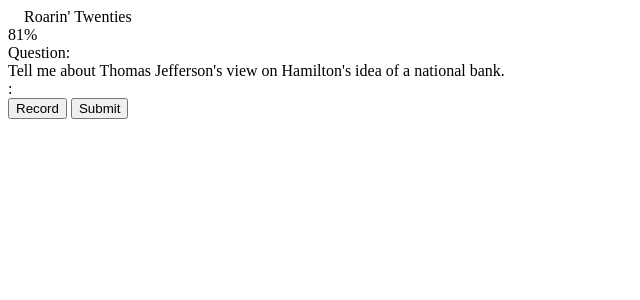
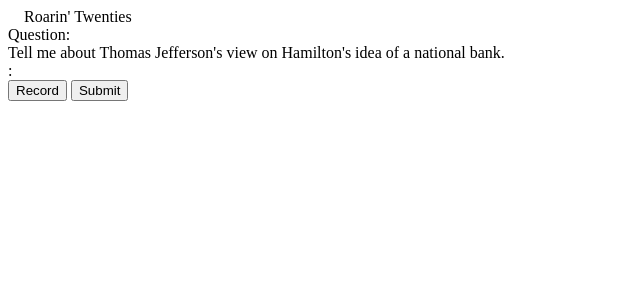
Before and after one commit to bhairavmehta95/Project-Chronicle, a Django app: template speech/templates/speech.html in a window 1280 px wide. Shown: the top 300 px of the page, without its empty margins (0-640 px from the left). Run offline with Django 3.2, Linux system fonts and the light colour scheme; the template is opened without the code that fills it, so the values that code supplies are empty; some libraries are stand-ins or nearby versions.

Commit message:
fix speech.html

```diff
--- a/speech/templates/speech.html
+++ b/speech/templates/speech.html
@@ -2,7 +2,7 @@
 <html >
   <head>
     <meta charset="UTF-8">
-    <title>Bhairav </title>
+    <title>Q/R Page With Speech</title>
 
 
 
@@ -19,27 +19,27 @@
     <div id="mainHeader" class="rounded-border shadow2">
   <div class="hover-lighten header-wrapper">
     <span id="subjectLink" style="margin-left:1em;">Roarin' Twenties</span>
-    <div id="progressBar" class="rounded-border shadow3">
+    <!--<div id="progressBar" class="rounded-border shadow3">
       <div id="progressNumber">81%</div>
       <div class="progressIndicator"></div>
-    </div>
+    </div>-->
   </div>
 </div>
 
 <div id="questionBox" class="rounded-border shadow2">
   <div for="Question" id="questionLabel" class="">Question:</div>
   <div id="questionContent">
-    <div class="left">Tell me about Thomas Jefferson's view on Hamilton's idea of a national bank.</div>
+    <div id="questionText">Tell me about Thomas Jefferson's view on Hamilton's idea of a national bank. </div>
   </div>
   <div id="results">
-    <center><span class="final" id="final_span"></span> <span class="interim" id=                              "interim_span"></span> </center>
+    <center><span class="final" id="final_span"></span> <span class="interim" id="interim_span"></span> </center>
   </div>
   <div id="bottomRow">
     <div id="recordTimer" class="rounded-border">
       <span id="minutes"></span>:<span id="seconds"></span>
     </div>
     <div id="buttons">
-      <button id="recordButton" class="rounded-border" onClick="startButton()">Record</button>
+      <button id="recordButton" class="rounded-border">Record</button>
       <button id="submitButton" class="rounded-border disabled">Submit</button>
     </div>
   </div>
```
